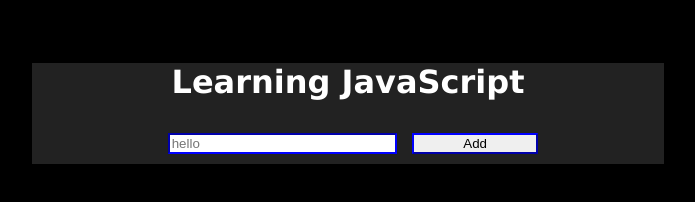
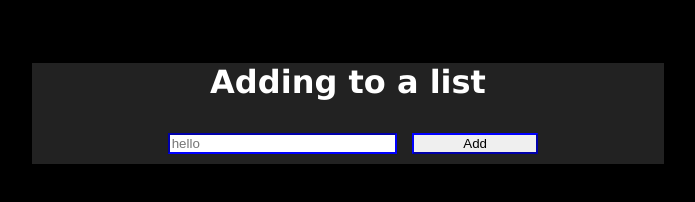
Before and after one commit to FirstMste/learning, a plain HTML site: page index.html in a window 1280 px wide. Shown: the whole page, without its empty margins (292-987 px from the left). Drawn offline with Linux system fonts and the light colour scheme.

Commit message:
Add files via upload

```diff
--- a/index.html
+++ b/index.html
@@ -6,7 +6,7 @@
   </head>
   <body>
     <div class="container">
-      <h1>Learning JavaScript</h1>
+      <h1>Adding to a list</h1>
 
       <div>
         <input class="input" id="user" type="text" placeholder="hello" />
```
